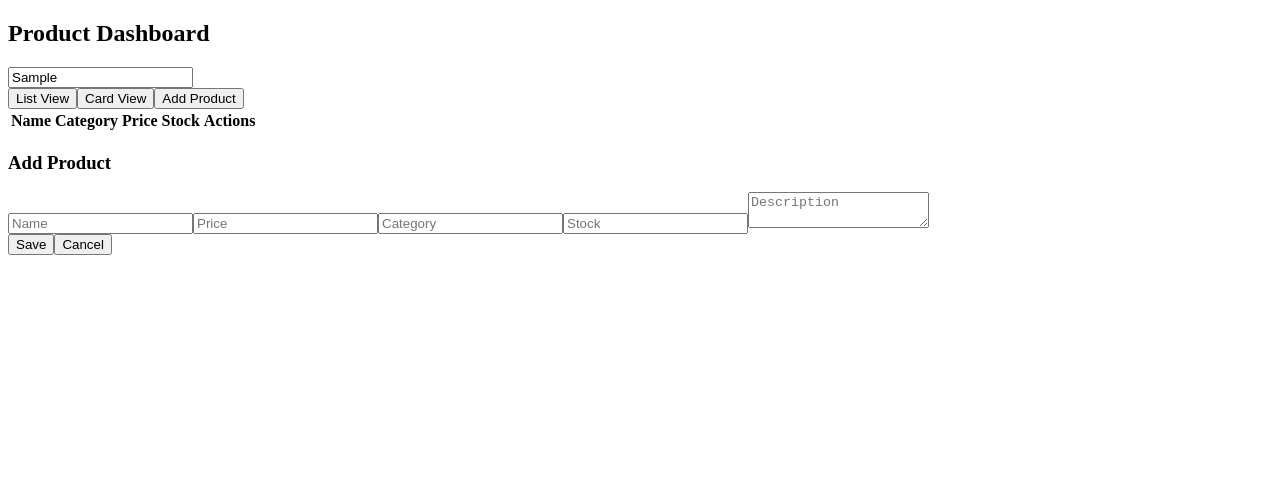
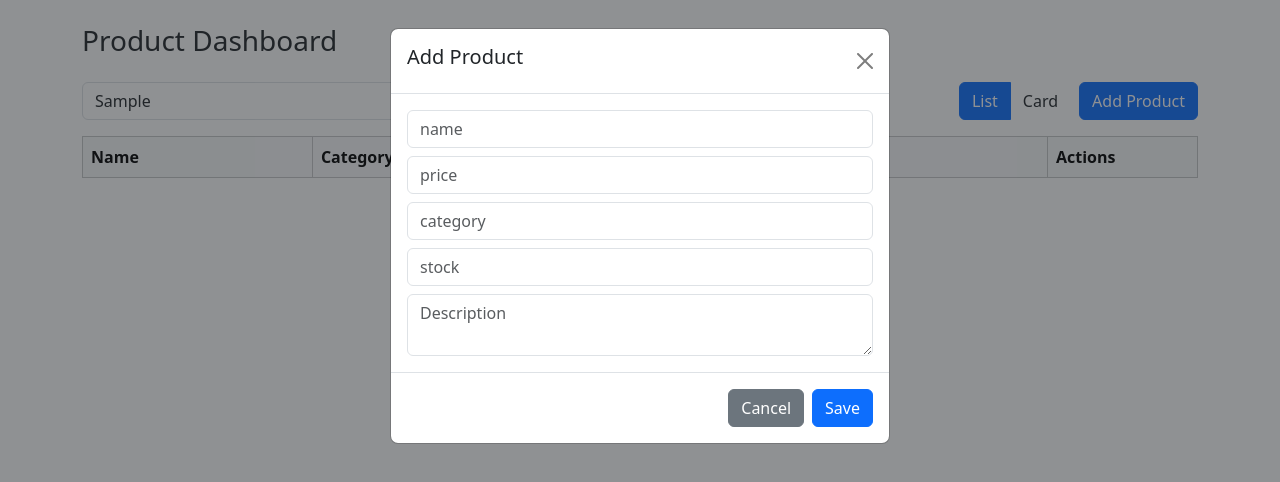
Before and after one commit to anmolgarg154/Product-dashboard, a React (Vite) app in the folder product-dashboard/: page / in a window 1280 px wide. Both pictures are taken after typing "Sample" into the empty fields and a click on the button "Add Product". Shown: the top 482 px of the page. Built offline with nearby package versions, Linux system fonts and the light colour scheme.

Commit message:
enhance product dashboard UI with Bootstrap styling and improved layout

```diff
--- a/product-dashboard/index.html
+++ b/product-dashboard/index.html
@@ -5,6 +5,10 @@
     <link rel="icon" type="image/svg+xml" href="/vite.svg" />
     <meta name="viewport" content="width=device-width, initial-scale=1.0" />
     <title>product-dashboard</title>
+     <link
+      href="https://cdn.jsdelivr.net/npm/bootstrap@5.3.3/dist/css/bootstrap.min.css"
+      rel="stylesheet"
+    />
   </head>
   <body>
     <div id="root"></div>
--- a/product-dashboard/src/App.jsx
+++ b/product-dashboard/src/App.jsx
@@ -26,7 +26,7 @@ export default function App() {
   });
   const [errors, setErrors] = useState({});
 
-  /* 🔹 Debounce Search (500ms) */
+  /* 🔹 Debounce */
   useEffect(() => {
     const timer = setTimeout(() => {
       setDebouncedSearch(search);
@@ -35,43 +35,37 @@ export default function App() {
     return () => clearTimeout(timer);
   }, [search]);
 
-  /* 🔹 Filter Products */
-  const filteredProducts = products.filter((p) =>
+  /* 🔹 Filter + Pagination */
+  const filteredProducts = products.filter(p =>
     p.name.toLowerCase().includes(debouncedSearch.toLowerCase())
   );
 
-  /* 🔹 Pagination */
   const totalPages = Math.ceil(filteredProducts.length / PAGE_SIZE);
   const paginatedProducts = filteredProducts.slice(
     (page - 1) * PAGE_SIZE,
     page * PAGE_SIZE
   );
 
-  /* 🔹 Form Validation */
+  /* 🔹 Validation */
   const validate = () => {
-    let newErrors = {};
-    if (!form.name) newErrors.name = "Name is required";
-    if (!form.price) newErrors.price = "Price is required";
-    if (!form.category) newErrors.category = "Category is required";
-    setErrors(newErrors);
-    return Object.keys(newErrors).length === 0;
+    const err = {};
+    if (!form.name) err.name = "Name is required";
+    if (!form.price) err.price = "Price is required";
+    if (!form.category) err.category = "Category is required";
+    setErrors(err);
+    return Object.keys(err).length === 0;
   };
 
-  /* 🔹 Save Product */
+  /* 🔹 Save */
   const handleSave = () => {
     if (!validate()) return;
 
     if (editingProduct) {
-      setProducts((prev) =>
-        prev.map((p) =>
-          p.id === editingProduct.id ? { ...form, id: p.id } : p
-        )
+      setProducts(prev =>
+        prev.map(p => (p.id === editingProduct.id ? { ...form, id: p.id } : p))
       );
     } else {
-      setProducts((prev) => [
-        ...prev,
-        { ...form, id: Date.now() },
-      ]);
+      setProducts(prev => [...prev, { ...form, id: Date.now() }]);
     }
 
     setShowForm(false);
@@ -80,34 +74,47 @@ export default function App() {
     setErrors({});
   };
 
-  /* 🔹 Edit */
-  const handleEdit = (product) => {
-    setEditingProduct(product);
-    setForm(product);
+  const handleEdit = (p) => {
+    setEditingProduct(p);
+    setForm(p);
     setShowForm(true);
   };
 
-  /* 🔹 Delete */
   const handleDelete = (id) => {
-    setProducts((prev) => prev.filter((p) => p.id !== id));
+    setProducts(prev => prev.filter(p => p.id !== id));
   };
 
   return (
-    <div className="container">
-      <h2>Product Dashboard</h2>
+    <div className="container my-4">
+      <h3 className="mb-4">Product Dashboard</h3>
 
-      {/* 🔹 Controls */}
-      <div className="controls">
+      {/* 🔹 Top Controls */}
+      <div className="row g-2 align-items-center mb-3">
+        <div className="col-12 col-md-4">
           <input
+            className="form-control"
             placeholder="Search products..."
             value={search}
             onChange={(e) => setSearch(e.target.value)}
           />
+        </div>
 
-        <div>
-          <button onClick={() => setView("list")}>List View</button>
-          <button onClick={() => setView("card")}>Card View</button>
-          <button className="primary" onClick={() => setShowForm(true)}>
+        <div className="col-12 col-md-8 text-md-end">
+          <div className="btn-group me-2">
+            <button
+              className={`btn btn-outline-primary ${view === "list" && "active"}`}
+              onClick={() => setView("list")}
+            >
+              List
+            </button>
+            <button
+              className={`btn ${view === "card" && "active"}`}
+              onClick={() => setView("card")}
+            >
+              Card
+            </button>
+          </div>
+          <button className="btn btn-primary" onClick={() => setShowForm(true)}>
             Add Product
           </button>
         </div>
@@ -115,26 +122,29 @@ export default function App() {
 
       {/* 🔹 List View */}
       {view === "list" && (
-        <table>
-          <thead>
+        <div className="table-responsive">
+          <table className="table table-bordered table-hover">
+            <thead className="table-light">
               <tr>
                 <th>Name</th>
                 <th>Category</th>
                 <th>Price</th>
                 <th>Stock</th>
-              <th>Actions</th>
+                <th width="150">Actions</th>
               </tr>
             </thead>
             <tbody>
-            {paginatedProducts.map((p) => (
+              {paginatedProducts.map(p => (
                 <tr key={p.id}>
                   <td>{p.name}</td>
                   <td>{p.category}</td>
                   <td>${p.price}</td>
                   <td>{p.stock}</td>
                   <td>
-                  <button onClick={() => handleEdit(p)}>Edit</button>
-                  <button className="danger" onClick={() => handleDelete(p.id)}>
+                    <button className="btn btn-sm btn-warning me-2" onClick={() => handleEdit(p)}>
+                      Edit
+                    </button>
+                    <button className="btn btn-sm btn-danger" onClick={() => handleDelete(p.id)}>
                       Delete
                     </button>
                   </td>
@@ -142,83 +152,88 @@ export default function App() {
               ))}
             </tbody>
           </table>
+        </div>
       )}
 
       {/* 🔹 Card View */}
       {view === "card" && (
-        <div className="grid">
-          {paginatedProducts.map((p) => (
-            <div className="card" key={p.id}>
-              <h4>{p.name}</h4>
-              <p>{p.category}</p>
+        <div className="row">
+          {paginatedProducts.map(p => (
+            <div className="col-12 col-sm-6 col-lg-3 mb-3" key={p.id}>
+              <div className="card h-100">
+                <div className="card-body">
+                  <h5>{p.name}</h5>
+                  <p className="text-muted">{p.category}</p>
                   <p>${p.price}</p>
                   <p>Stock: {p.stock}</p>
-              <button onClick={() => handleEdit(p)}>Edit</button>
-              <button className="danger" onClick={() => handleDelete(p.id)}>
+                </div>
+                <div className="card-footer bg-white">
+                  <button className="btn btn-sm btn-warning me-2" onClick={() => handleEdit(p)}>
+                    Edit
+                  </button>
+                  <button className="btn btn-sm btn-danger" onClick={() => handleDelete(p.id)}>
                     Delete
                   </button>
+                </div>
+              </div>
             </div>
           ))}
         </div>
       )}
 
       {/* 🔹 Pagination */}
-      <div className="pagination">
+      <nav>
+        <ul className="pagination justify-content-center">
           {Array.from({ length: totalPages }, (_, i) => (
-          <button
-            key={i}
-            className={page === i + 1 ? "active" : ""}
-            onClick={() => setPage(i + 1)}
-          >
+            <li key={i} className={`page-item ${page === i + 1 && "active"}`}>
+              <button className="page-link" onClick={() => setPage(i + 1)}>
                 {i + 1}
               </button>
+            </li>
           ))}
-      </div>
+        </ul>
+      </nav>
 
       {/* 🔹 Modal */}
       {showForm && (
-        <div className="modal">
+        <div className="modal show d-block bg-dark bg-opacity-50">
+          <div className="modal-dialog">
             <div className="modal-content">
-            <h3>{editingProduct ? "Edit" : "Add"} Product</h3>
+              <div className="modal-header">
+                <h5>{editingProduct ? "Edit" : "Add"} Product</h5>
+                <button className="btn-close" onClick={() => setShowForm(false)} />
+              </div>
 
+              <div className="modal-body">
+                {["name", "price", "category", "stock"].map(field => (
+                  <div className="mb-2" key={field}>
                     <input
-              placeholder="Name"
-              value={form.name}
-              onChange={(e) => setForm({ ...form, name: e.target.value })}
+                      type={field === "price" || field === "stock" ? "number" : "text"}
+                      className="form-control"
+                      placeholder={field}
+                      value={form[field]}
+                      onChange={e => setForm({ ...form, [field]: e.target.value })}
                     />
-            {errors.name && <span>{errors.name}</span>}
-
-            <input
-              type="number"
-              placeholder="Price"
-              value={form.price}
-              onChange={(e) => setForm({ ...form, price: e.target.value })}
-            />
-            {errors.price && <span>{errors.price}</span>}
-
-            <input
-              placeholder="Category"
-              value={form.category}
-              onChange={(e) => setForm({ ...form, category: e.target.value })}
-            />
-            {errors.category && <span>{errors.category}</span>}
-
-            <input
-              type="number"
-              placeholder="Stock"
-              value={form.stock}
-              onChange={(e) => setForm({ ...form, stock: e.target.value })}
-            />
+                    {errors[field] && <small className="text-danger">{errors[field]}</small>}
+                  </div>
+                ))}
 
                 <textarea
+                  className="form-control"
                   placeholder="Description"
                   value={form.description}
-              onChange={(e) => setForm({ ...form, description: e.target.value })}
+                  onChange={e => setForm({ ...form, description: e.target.value })}
                 />
+              </div>
 
-            <div className="modal-actions">
-              <button onClick={handleSave}>Save</button>
-              <button onClick={() => setShowForm(false)}>Cancel</button>
+              <div className="modal-footer">
+                <button className="btn btn-secondary" onClick={() => setShowForm(false)}>
+                  Cancel
+                </button>
+                <button className="btn btn-primary" onClick={handleSave}>
+                  Save
+                </button>
+              </div>
             </div>
           </div>
         </div>
```
Lines whose indentation alone changed are shown as unchanged.
